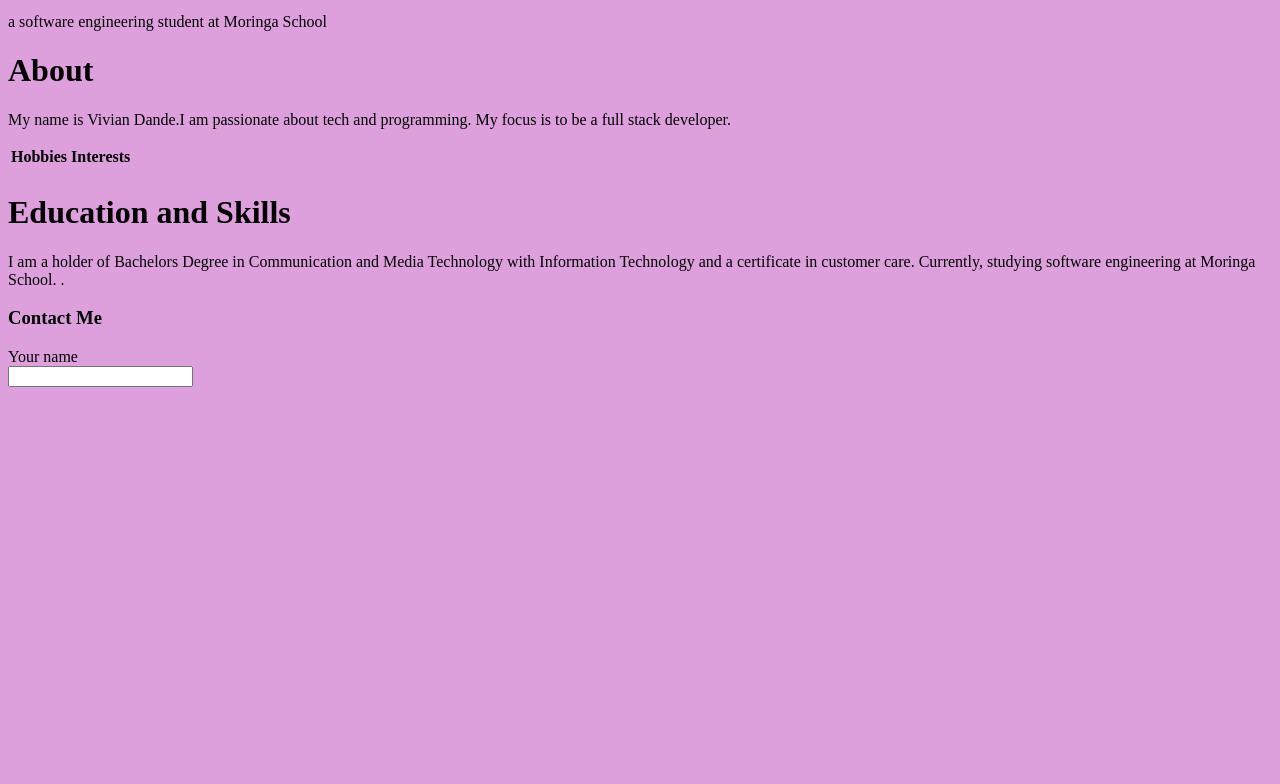
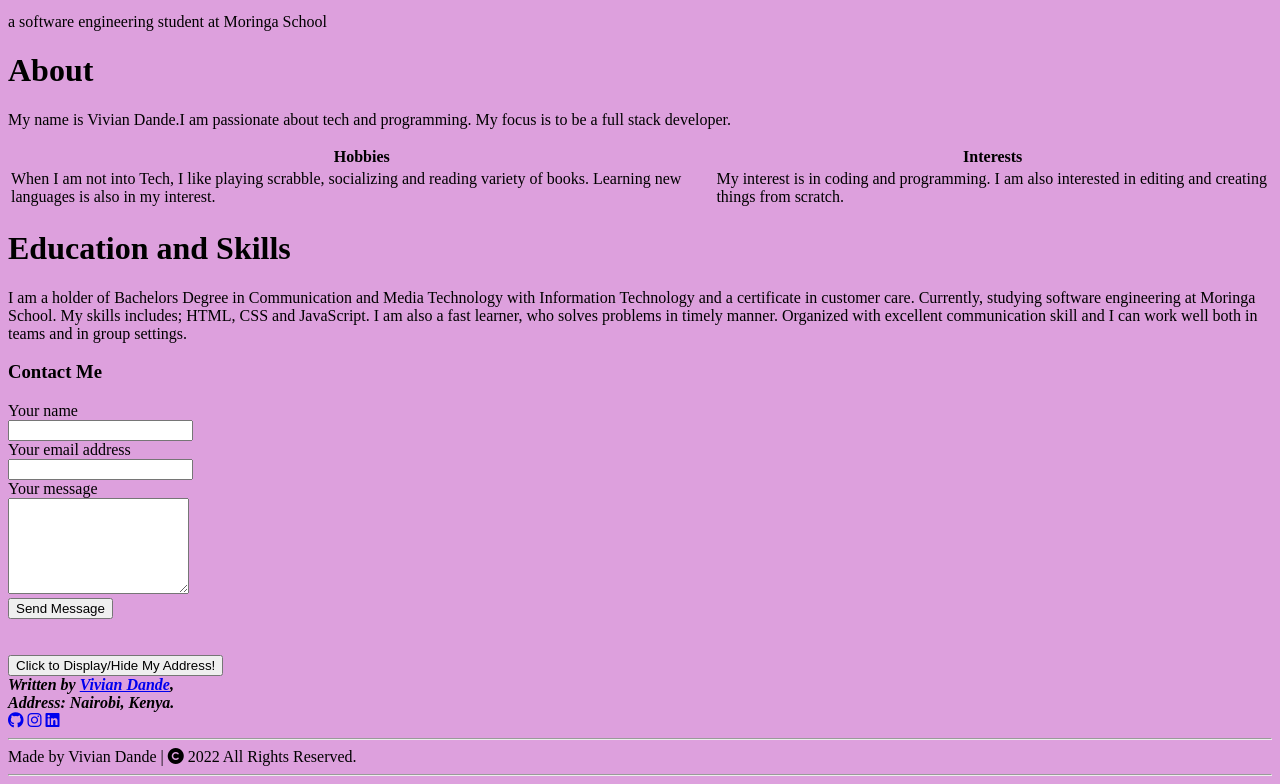
Before and after one commit to viviandande/phase-0-portfolio, a plain HTML site: page index.html in a window 1280 px wide. Shown: the part 409-1193 px from the top of the page. Before the commit the page ends 804 px from the top, so only its background shows below. Drawn offline with Linux system fonts and the light colour scheme.

Commit message:
Fourth commit

```diff
--- a/index.html
+++ b/index.html
@@ -6,6 +6,8 @@
     <meta name="viewport" content="width=device-width, initial-scale=1.0">
     <title>Dande-portfolio</title>
     <link rel="stylesheet" href="./css/style.css">
+    <script src="https://kit.fontawesome.com/563c07b71b.js" crossorigin="anonymous"></script>
+    <link href='http://fonts.googleapis.com/css?family=Roboto+Slab:400,100,300,700&subset=latin,latin-ext' rel='stylesheet' type='text/css'>
 
 </head>
 <body>
@@ -29,19 +31,19 @@
             <h1>About</h1>
                <table>
                 <tr>
+                    <p>My name is Vivian Dande.I am passionate about tech and programming. My focus is to be a full stack developer.</p>
                  <th>Hobbies</th>
-                 <P>My name is Vivian Dande.I am passionate about tech and programming. My focus is to be a full stack developer.</P>
                  <th>Interests</th>
                 </tr>
                 <tr>
-                 <td></strong></td>
-                 <td></td>
+                 <td>When I am not into Tech, I like playing scrabble, socializing and reading variety of books. Learning new languages is also in my interest.</strong></td>
+                 <td>My interest is in coding and programming. I am also interested in editing and creating things from scratch.</td>
                 </tr>
                </table>
         </div>
         <div id="education">
             <h1>Education and Skills</h1>
-            <p> I am a holder of Bachelors Degree in Communication and Media Technology with Information Technology and a certificate in customer care. Currently, studying software engineering at Moringa School. </strong>.</p>
+            <p> I am a holder of Bachelors Degree in Communication and Media Technology with Information Technology and a certificate in customer care. Currently, studying software engineering at Moringa School. My skills includes; HTML, CSS and JavaScript. I am also a fast learner, who solves problems in timely manner. Organized with excellent communication skill and I can work well both in teams and in group settings</strong>.</p>
         </div>
 
 
@@ -54,3 +56,61 @@
                         <input type="text" id="Name" name="Name" class="form-control" required>
                     </div>
                 </div>
+
+                <div class="form-group">
+                    <label for="Email" class="form-group-label">Your email address</label>
+                    <div class="form-input">
+                        <input type="email" id="Email" name="Email" class="form-control" required>
+                    </div>
+                </div>
+                <div class="form-group">
+                    <label for="Message" class="form-group-label">Your message</label>
+                    <div class="form-input">
+                        <textarea id="Message" name="Message" class="form-control" rows="6" maxlength="3000" required></textarea>
+                    </div>
+                </div>
+                <div class="form-group">
+                    <button type="submit" id="button" class="button">Send Message</button>
+                </div>
+            </form>
+            </div>
+        </div>
+        </div>
+        <br>
+        <br>
+        <button id = "add-btn" onclick="displayAddress()">Click to Display/Hide My Address!</button>
+        <div id="addr">
+        <address>
+            <b>
+            Written by <a href="mailto:viviandande16@gmail.com">Vivian Dande</a>, <br>
+            Address: Nairobi, Kenya. <br>
+            </b>
+
+        </address>
+        </div>
+
+        </div>
+
+        <div id="socials">
+
+                <a href="https://github.com/viviandande"><i class="fa-brands fa-github"></i></a>
+                <a href="https://www.instagram.com/"><i class="fa-brands fa-instagram"></i></a>
+                <a href="https://www.linkedin.com/feed/"><i class="fa-brands fa-linkedin"></i></a>
+
+            </div>
+
+        <div id="footer">
+
+
+                <hr>
+                    <span class = "multicolortext">Made by Vivian Dande | <i class="fa-solid fa-copyright"></i> 2022 All Rights Reserved.</span>
+                <hr>
+            </div>
+
+
+            </div>
+
+
+                    <script src="./js/index.js"></script>
+        </body>
+        </html>
```
